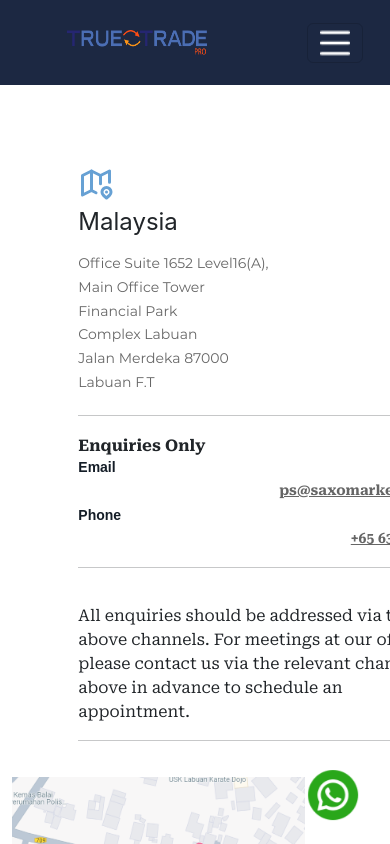
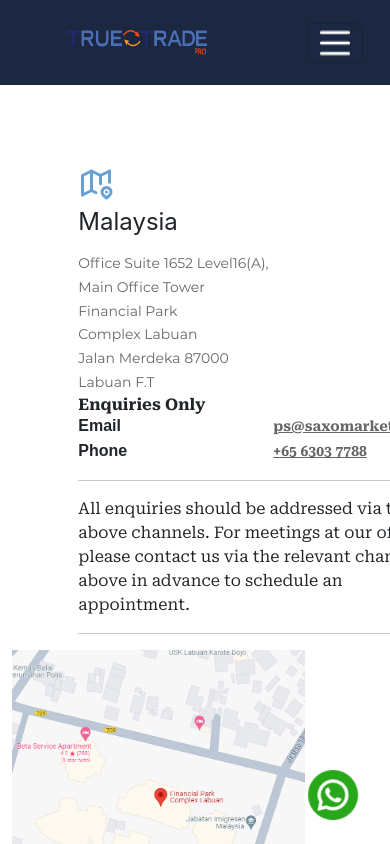
Before and after one commit to akashm2401/ttfx, a React (Create React App) app: page /contact-us in a window 390 px wide. Shown: the top 844 px of the page. Built offline with nearby package versions, Linux system fonts and the light colour scheme; some icons are missing; a web font is replaced by a local one.

Commit message:
responsive contactus page

```diff
--- a/src/pages/ContactUsPage/ContactUsPage.js
+++ b/src/pages/ContactUsPage/ContactUsPage.js
@@ -14,9 +14,9 @@
     <div>
       <div className="container-fluid main-container">
         <div className="row" style={{ marginTop: "80px" }}>
-          <div className="col-md-4" style={{ marginLeft: "17%" }}>
-            <div className="col-md-12">
-              <div className="col-md-12 map-logo">
+          <div className="col-12 col-md-4" style={{ marginLeft: "17%" }}>
+            <div className="col-12 col-md-12">
+              <div className="col-12 col-md-12 map-logo">
                 <TbMap2 size={36} color="#67a1d4" />
               </div>
 
@@ -24,7 +24,7 @@
             </div>
 
             <div className="row">
-              <div className="col-sm-6 col-md-12">
+              <div className="col-12  col-md-12">
                 <p>
                   Office Suite 1652 Level16(A),
                   <br /> Main Office Tower <br />
@@ -34,16 +34,16 @@
                   Labuan F.T
                 </p>
               </div>
-              <div className="col-sm">
+              {/* <div className="col-sm">
                 <hr className="divider"></hr>
-              </div>
+              </div> */}
 
-              <div class="v2-col-sm-12">
+              <div class="col-12 ">
                 <h4 className="heading-add">Enquiries Only</h4>
                 <div className="row">
-                  <div className="col-sm-6 heading-label">Email</div>
+                  <div className="col-6 heading-label">Email</div>
                   {/* <dt>Email</dt> */}
-                  <div className="col-sm-6 label-values">
+                  <div className="col-6  ">
                     <a href=""></a>
                     <a href="">
                       <strong>ps@saxomarkets.com</strong>
@@ -52,8 +52,8 @@
                 </div>
 
                 <div className="row">
-                  <div className="col-sm-6 heading-label">Phone</div>
-                  <div className="col-sm-6 label-values">
+                  <div className="col-6  heading-label">Phone</div>
+                  <div className="col-6  ">
                     <a href=""></a>
                     <a href="">
                       <strong>+65 6303 7788</strong>
@@ -63,7 +63,7 @@
                 <hr class="v2-divider v2-mav20"></hr>
               </div>
 
-              <div class="v2-col-sm-12">
+              <div class="col-12 ">
                 <h4></h4>
                 <div class="v2-mab30" data-qa="supportcentersection">
                   <div class="rte--output">
@@ -80,7 +80,7 @@
             </div>
           </div>
 
-          <div className="col-md-5 map-image-class">
+          <div className="col-12 col-md-5 map-image-class">
             {/* <h2>Our Location</h2> */}
             <div style={{ position: "relative" }}>
               <img
```
